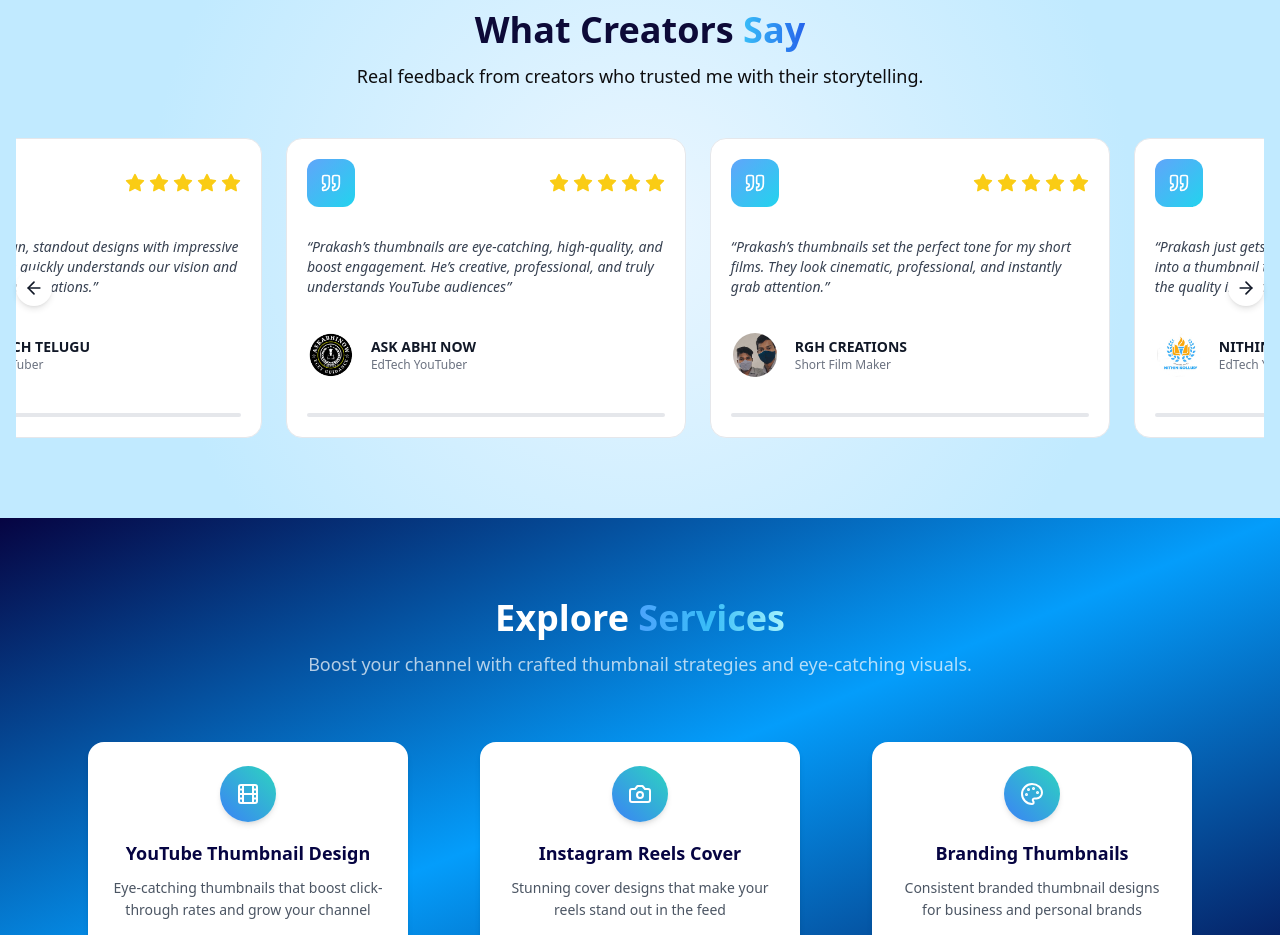
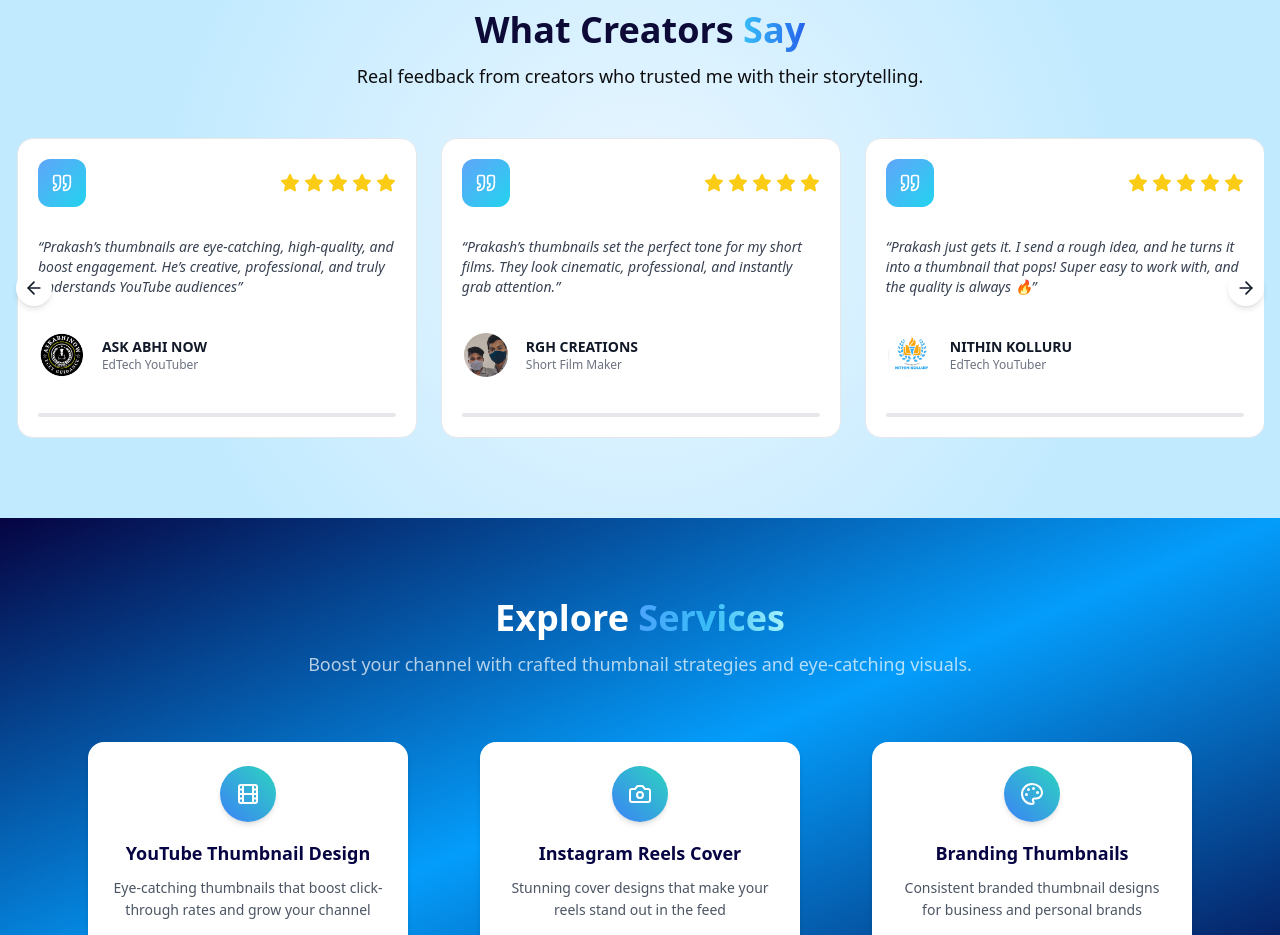
Before and after one commit to prakashsalapu/portfolio-prakash, a React (Vite) app: page / in a window 1280 px wide. Shown: the part 2940-3875 px from the top of the page. Built offline with nearby package versions, Linux system fonts and the light colour scheme; a web font is replaced by a local one.

Commit message:
testimonial section

```diff
--- a/src/components/Testimonials.tsx
+++ b/src/components/Testimonials.tsx
@@ -7,7 +7,6 @@ import bsdvp from './bsdvp.jpg';
 import askAbhi from './ask-abhi-now.jpg';
 import dokkulo from './dokkulo-reviews.jpg';
 import nithin from './nithin-kolluru.jpg';
-import karthifer from './karthifer.jpg';
 
 const testimonials = [
   {
@@ -45,17 +44,9 @@ const testimonials = [
     avatarImg: nithin,
     rating: 5,
   },
-  {
-    name: 'KARTHIFER',
-    role: 'Reaction & Roasting YouTuber',
-    content: 'Prakash nails the vibe every time! His bold and expressive thumbnails make my roast and reaction videos pop. Viewers click even before I speak!',
-    avatarImg: karthifer,
-    rating: 5,
-  },
-];
+  ];
 
-const extendedTestimonials = [...testimonials, ...testimonials];
-
+const extendedTestimonials = testimonials;
 const Testimonials = () => {
   const scrollRef = useRef<HTMLDivElement | null>(null);
   const [isHovered, setIsHovered] = useState(false);
```
